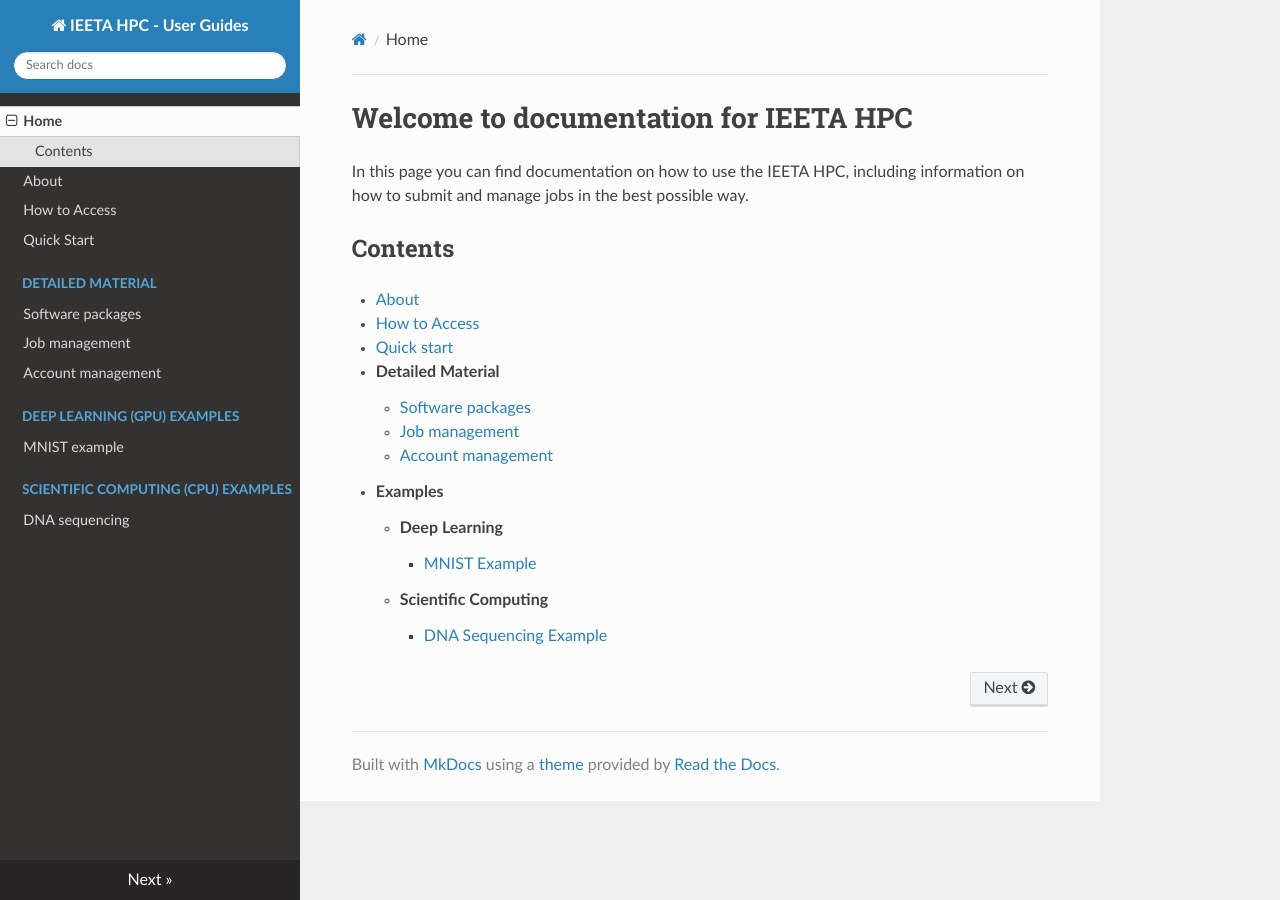
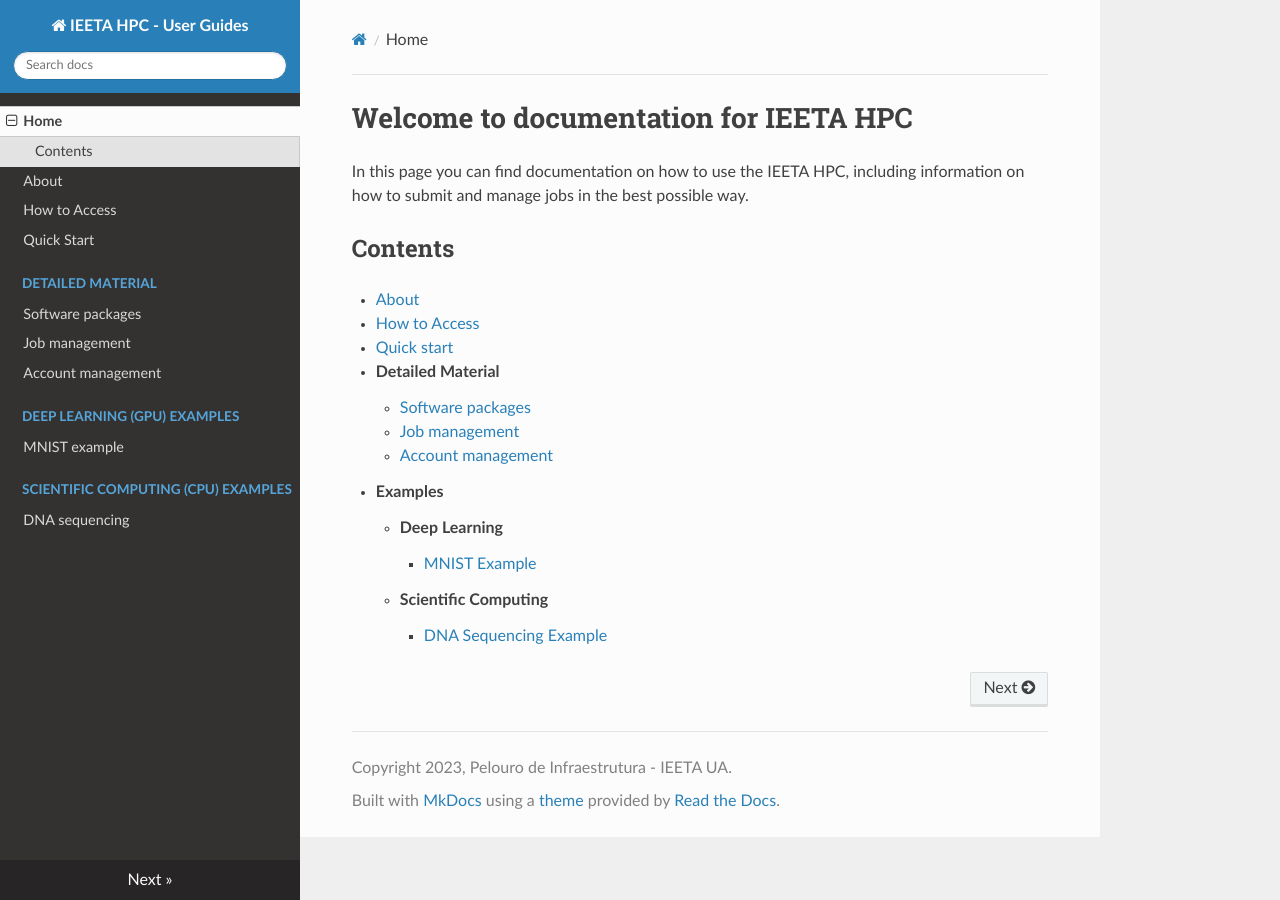
Before and after one commit to ieeta-pt/HPC-guides, an MkDocs documentation site: the page built from docs/index.md, in a window 1280 px wide. Built offline with MkDocs 1.6.1, drawn with Linux system fonts in a browser that asks for light colours; nearby versions of some CDN libraries.

Commit message:
testing copyright

```diff
--- a/mkdocs.yml
+++ b/mkdocs.yml
@@ -16,3 +16,6 @@
     - DNA sequencing: examples/sc/dna.md
 
 theme: readthedocs
+
+site_author: Tiago Almeida (tiagomeloalmeida@ua.pt)
+copyright: Copyright 2023, Pelouro de Infraestrutura - IEETA UA.
```
